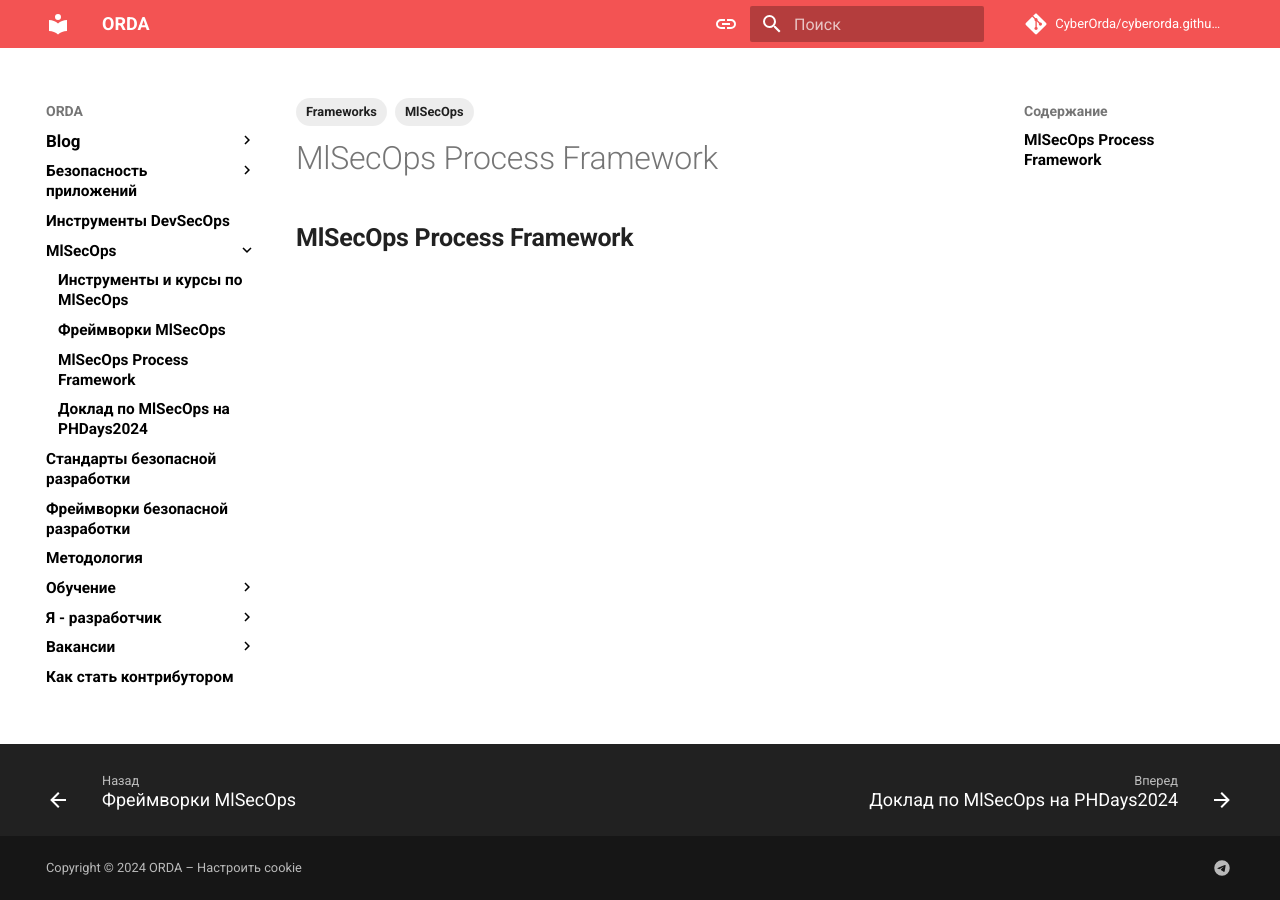
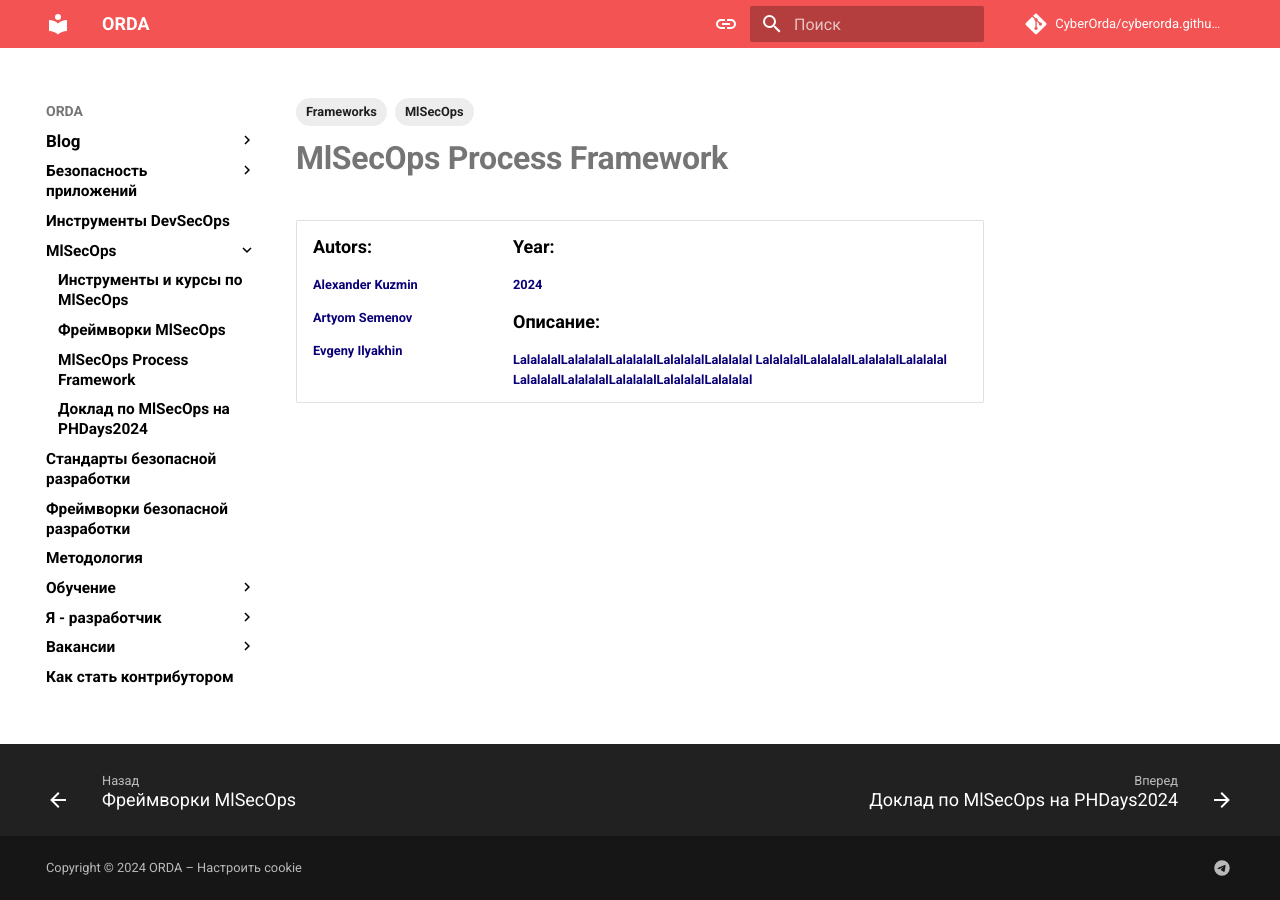
Before and after one commit to CyberOrda/cyberorda.github.io, an MkDocs documentation site: the page built from docs/mlsecops_framework_pt.md, in a window 1280 px wide. Built offline with MkDocs 1.6.1 and Material for MkDocs 9.7.7, drawn with Linux system fonts in a browser that asks for light colours; comment, search, counter and statistics services are not loaded.

```diff
--- a/docs/mlsecops_framework_pt.md
+++ b/docs/mlsecops_framework_pt.md
@@ -7,4 +7,22 @@ tags:
 ---
 
 
-## **MlSecOps Process Framework**
+# **MlSecOps Process Framework**
+
+
+<table style="width: 100%; border-collapse: collapse;">
+  <tr>
+    <td width="200" style="text-align: left; vertical-align: top; border: none;">
+      <p><span style="color: black; font-weight: bold; font-size: 18px;">Autors:</span></p>
+      <p><span style="color: #0A0077; font-weight: bold;">Alexander Kuzmin</span></p>
+      <p><span style="color: #0A0077; font-weight: bold;">Artyom Semenov</span></p>
+      <p><span style="color: #0A0077; font-weight: bold;">Evgeny Ilyakhin</span></p>
+    </td>
+    <td style="text-align: left; vertical-align: top; border: none;">
+      <p><span style="color: black; font-weight: bold; font-size: 18px;">Year:</span></p>
+      <p><span style="color: #0A0077; font-weight: bold;">2024</span></p>
+      <p><span style="color: black; font-weight: bold; font-size: 18px;">Описание:</span></p>
+      <p><span style="color: #0A0077; font-weight: bold;">LalalalalLalalalalLalalalalLalalalalLalalalal LalalalalLalalalalLalalalalLalalalal LalalalalLalalalalLalalalalLalalalalLalalalal</span></p>
+    </td>
+  </tr>
+</table>
--- a/docs/stylesheets/extra.css
+++ b/docs/stylesheets/extra.css
@@ -125,3 +125,9 @@ body[data-md-color-scheme="slate"] .card a:hover {
     font-size: 20px;
     cursor: pointer;
 }
+
+
+
+.page-header {
+    display: none;
+  }
```
Also changed, not shown: docs/mlsecops_phdays_paper.md (+19 -1 lines), 2 other files.
